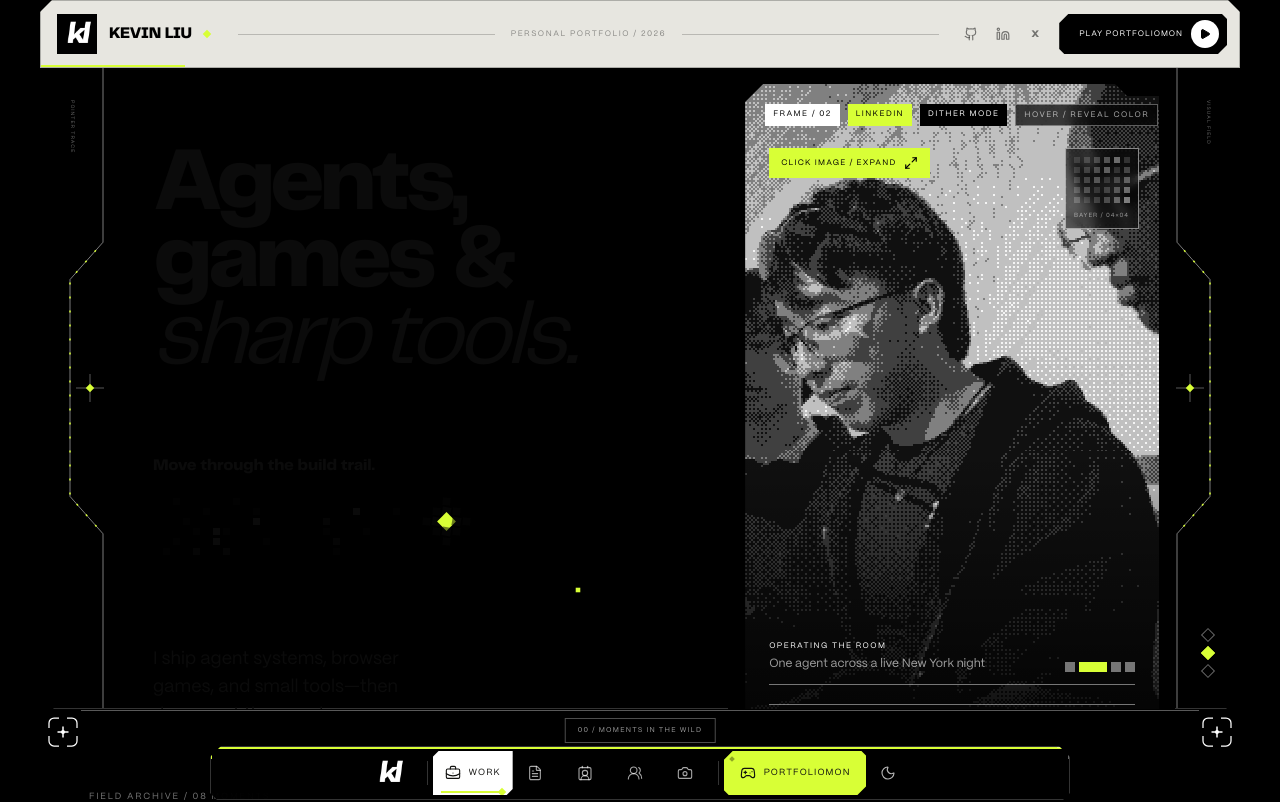
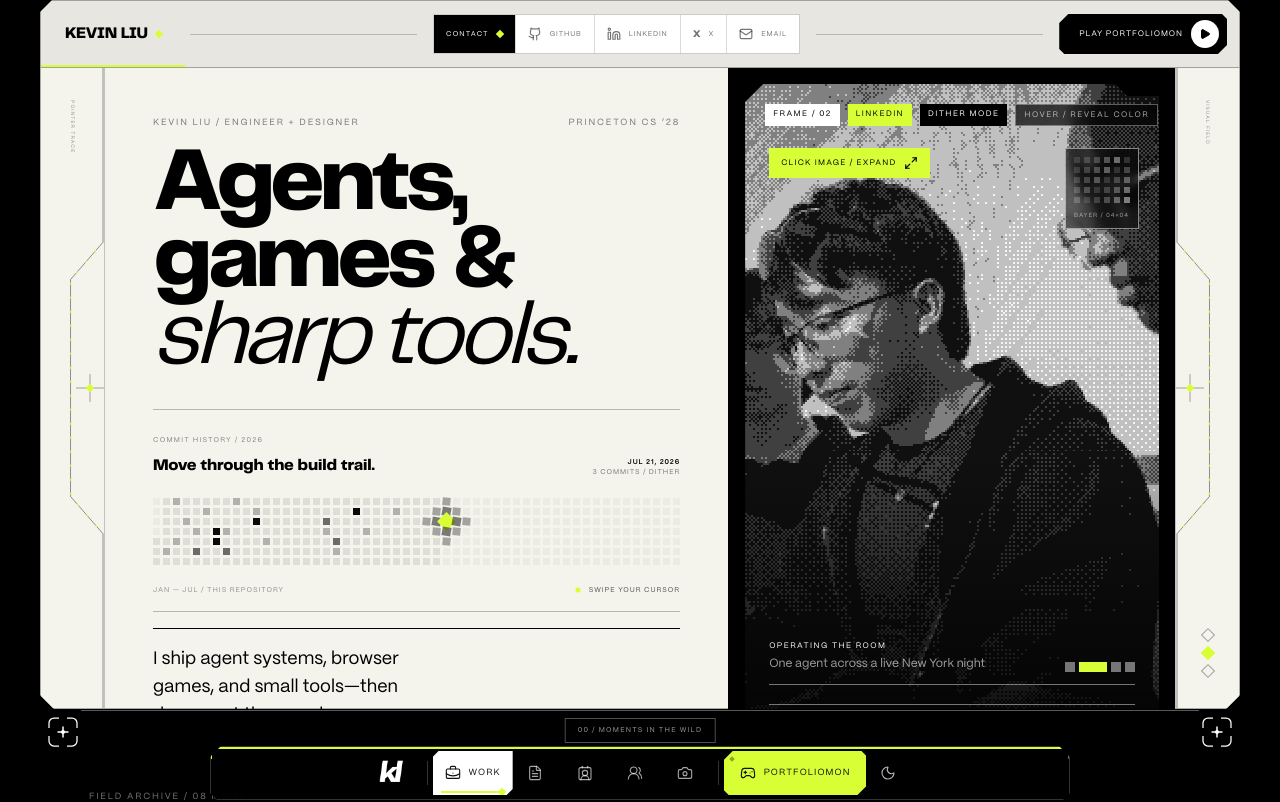
Before and after one commit to Kevin-Liu-01/useful-worlds, a Next.js app: page / in a window 1280 px wide. Shown: the top 802 px of the page. Built offline with nearby package versions, Linux system fonts and the light colour scheme; a web font is replaced by a local one.

Commit message:
Unify landing frame and contact navigation

```diff
--- a/src/components/landing/projectIndexLanding.tsx
+++ b/src/components/landing/projectIndexLanding.tsx
@@ -17,6 +17,7 @@ import {
   Github,
   Images,
   Linkedin,
+  Mail,
   Maximize2,
   Play,
   X,
@@ -2455,7 +2456,9 @@ const HeroMarginRail = ({
     aria-label={
       side === "left" ? "Responsive pointer trace" : "Hero visual modes"
     }
-    className="relative hidden h-full min-h-0 overflow-hidden bg-black text-white xl:block"
+    className={`relative hidden h-full min-h-0 overflow-hidden bg-[#f4f3ec] text-black xl:block ${
+      side === "left" ? "border-r border-black/20" : "border-l border-black/20"
+    }`}
   >
     <svg
       aria-hidden="true"
@@ -2465,7 +2468,8 @@ const HeroMarginRail = ({
     >
       <motion.path
         fill="none"
-        stroke="rgba(255,255,255,.48)"
+        stroke="currentColor"
+        strokeOpacity=".42"
         strokeWidth="1"
         vectorEffect="non-scaling-stroke"
         animate={{
@@ -2502,12 +2506,12 @@ const HeroMarginRail = ({
         side === "left" ? "right-0" : "left-0"
       }`}
     >
-      <span className="absolute left-1/2 top-0 h-full w-px -translate-x-1/2 bg-white/35" />
-      <span className="absolute left-0 top-1/2 h-px w-full -translate-y-1/2 bg-white/35" />
+      <span className="absolute left-1/2 top-0 h-full w-px -translate-x-1/2 bg-current opacity-35" />
+      <span className="absolute left-0 top-1/2 h-px w-full -translate-y-1/2 bg-current opacity-35" />
       <span className="absolute left-1/2 top-1/2 h-1.5 w-1.5 -translate-x-1/2 -translate-y-1/2 rotate-45 bg-[#d8ff36]" />
     </div>
 
-    <span className="absolute left-1/2 top-8 -translate-x-1/2 font-kode text-[5px] uppercase tracking-[0.2em] text-white/40 [writing-mode:vertical-rl]">
+    <span className="absolute left-1/2 top-8 -translate-x-1/2 font-kode text-[5px] uppercase tracking-[0.2em] text-black/40 [writing-mode:vertical-rl]">
       {side === "left" ? "Pointer trace" : "Visual field"}
     </span>
 
@@ -2523,7 +2527,7 @@ const HeroMarginRail = ({
             className={`h-2.5 w-2.5 rotate-45 border transition ${
               mode === item.id
                 ? "border-[#d8ff36] bg-[#d8ff36]"
-                : "border-white/40 bg-black hover:border-white hover:bg-white"
+                : "border-current bg-transparent opacity-35 hover:bg-current hover:opacity-100"
             }`}
           />
         ))}
@@ -2645,6 +2649,67 @@ const HeroCommitField = ({
   );
 };
 
+const HeaderContactCluster = ({ compact = false }: { compact?: boolean }) => {
+  const contacts = [
+    {
+      label: "GitHub",
+      href: SOCIAL_LINKS.github,
+      icon: <Github className="h-3.5 w-3.5" />,
+    },
+    {
+      label: "LinkedIn",
+      href: SOCIAL_LINKS.linkedin,
+      icon: <Linkedin className="h-3.5 w-3.5" />,
+    },
+    {
+      label: "X",
+      href: SOCIAL_LINKS.x,
+      icon: <span className="font-telegraf text-[10px] font-black">X</span>,
+    },
+    {
+      label: "Email",
+      href: `mailto:${SOCIAL_LINKS.email}`,
+      icon: <Mail className="h-3.5 w-3.5" />,
+    },
+  ];
+
+  return (
+    <motion.nav
+      layoutId="header-contact-cluster"
+      aria-label="Contact Kevin Liu"
+      className={`flex items-center overflow-hidden border border-black/20 bg-white ${
+        compact ? "h-8" : "h-10"
+      }`}
+      transition={{ type: "spring", stiffness: 320, damping: 30 }}
+    >
+      {!compact && (
+        <span className="hidden h-full items-center bg-black px-3 font-kode text-[7px] uppercase tracking-[0.17em] text-white sm:flex">
+          Contact
+          <span className="ml-2 h-1.5 w-1.5 rotate-45 bg-[#d8ff36]" />
+        </span>
+      )}
+      {contacts.map((contact) => (
+        <Link
+          key={contact.label}
+          href={contact.href}
+          target={contact.href.startsWith("mailto:") ? undefined : "_blank"}
+          aria-label={contact.label}
+          className={`group flex h-full items-center justify-center gap-2 border-l border-black/15 text-black/55 transition first:border-l-0 hover:bg-black hover:text-white ${
+            compact ? "w-8" : "w-9 px-2 xl:w-auto xl:px-3"
+          }`}
+        >
+          {contact.icon}
+          {!compact && (
+            <span className="hidden font-kode text-[7px] uppercase tracking-[0.12em] xl:inline">
+              {contact.label}
+            </span>
+          )}
+        </Link>
+      ))}
+    </motion.nav>
+  );
+};
+
 const ProjectIndexLanding = ({ onEnter }: { onEnter: () => void }) => {
   const [isLaunching, setIsLaunching] = useState(false);
   const [heroMode, setHeroMode] = useState<HeroMode>("dither");
@@ -2741,9 +2806,9 @@ const ProjectIndexLanding = ({ onEnter }: { onEnter: () => void }) => {
         animate={{
           top: navDocked ? 12 : 0,
           width: navDocked
-            ? "min(232px, calc(100vw - 32px))"
+            ? "min(410px, calc(100vw - 32px))"
             : "min(1520px, calc(100vw - clamp(20px, 6.25vw, 80px)))",
-          height: navDocked ? 46 : 68,
+          height: navDocked ? 50 : 68,
           boxShadow: navDocked
             ? "0 16px 50px rgba(0,0,0,.32)"
             : "0 0 0 rgba(0,0,0,0)",
@@ -2752,25 +2817,22 @@ const ProjectIndexLanding = ({ onEnter }: { onEnter: () => void }) => {
             : "polygon(12px 0, calc(100% - 12px) 0, 100% 12px, 100% 100%, 0 100%, 0 12px)",
         }}
         transition={{ type: "spring", stiffness: 260, damping: 29, mass: 0.8 }}
-        className={`fixed left-1/2 z-[95] -translate-x-1/2 overflow-hidden border backdrop-blur-xl transition-colors duration-300 ${
-          navDocked
-            ? "border-white/20 bg-black/95 text-white"
-            : "border-black/25 bg-[#f4f3ec]/95 text-black"
-        }`}
-      >
-        <AnimatePresence initial={false} mode="wait">
+        className="fixed left-1/2 z-[95] -translate-x-1/2 overflow-hidden border border-black/30 bg-[#f4f3ec]/95 text-black backdrop-blur-xl"
+      >
+        <AnimatePresence initial={false} mode="popLayout">
           {navDocked ? (
             <motion.div
               key="compact-kevin"
-              className="flex h-full items-center justify-center"
+              className="flex h-full items-center justify-center gap-3 px-3"
               initial={{ opacity: 0, scale: 0.86, filter: "blur(8px)" }}
               animate={{ opacity: 1, scale: 1, filter: "blur(0px)" }}
               exit={{ opacity: 0, scale: 0.9, filter: "blur(6px)" }}
               transition={{ duration: 0.22 }}
             >
+              <motion.div layoutId="header-kevin-name">
                 <Link
                   href="/#top"
-                className="group flex h-full w-full items-center justify-center gap-3 font-telegraf text-sm font-black uppercase tracking-[-0.01em]"
+                  className="group flex h-8 items-center justify-center gap-2 px-2 font-telegraf text-sm font-black uppercase tracking-[-0.01em]"
                 >
                   Kevin Liu
                   <motion.span
@@ -2779,6 +2841,8 @@ const ProjectIndexLanding = ({ onEnter }: { onEnter: () => void }) => {
                     transition={{ duration: 4, repeat: Infinity }}
                   />
                 </Link>
+              </motion.div>
+              <HeaderContactCluster compact />
             </motion.div>
           ) : (
             <motion.div
@@ -2789,63 +2853,25 @@ const ProjectIndexLanding = ({ onEnter }: { onEnter: () => void }) => {
               exit={{ opacity: 0, y: -8 }}
               transition={{ duration: 0.2 }}
             >
+              <motion.div layoutId="header-kevin-name">
                 <Link
                   href="/#top"
-                className="circuit-control group flex min-w-0 items-center gap-2 py-1 pl-1 pr-3 transition-colors hover:bg-black hover:text-white sm:gap-3"
-              >
-                <Image
-                  src="/images/logo.png"
-                  alt=""
-                  width={40}
-                  height={40}
-                  loading="eager"
-                  className="h-10 w-10 shrink-0 object-cover"
-                />
+                  className="circuit-control group flex min-w-0 items-center gap-2 px-3 py-2 transition-colors hover:bg-black hover:text-white"
+                >
                   <span className="truncate font-telegraf text-sm font-black uppercase tracking-[-0.02em] sm:text-base">
                     Kevin Liu
                   </span>
                   <span className="h-1.5 w-1.5 shrink-0 rotate-45 bg-[#d8ff36]" />
                 </Link>
-
-              <div className="hidden min-w-0 flex-1 items-center gap-4 md:flex">
-                <span className="h-px min-w-8 flex-1 bg-black/20" />
-                <span className="font-kode text-[7px] uppercase tracking-[0.19em] text-black/40 lg:text-[8px]">
-                  Personal portfolio / 2026
-                </span>
-                <span className="h-px min-w-8 flex-1 bg-black/20" />
+              </motion.div>
+
+              <div className="flex min-w-0 flex-1 items-center justify-center gap-4">
+                <span className="hidden h-px min-w-6 flex-1 bg-black/20 sm:block" />
+                <HeaderContactCluster />
+                <span className="hidden h-px min-w-6 flex-1 bg-black/20 sm:block" />
               </div>
 
               <div className="flex shrink-0 items-center gap-1.5 sm:gap-2">
-                <nav
-                  aria-label="Kevin Liu social links"
-                  className="hidden items-center lg:flex"
-                >
-                  <Link
-                    href={SOCIAL_LINKS.github}
-                    target="_blank"
-                    aria-label="GitHub"
-                    className="circuit-control flex h-8 w-8 items-center justify-center text-black/50 transition hover:bg-black hover:text-white"
-                  >
-                    <Github className="h-3.5 w-3.5" />
-                  </Link>
-                  <Link
-                    href={SOCIAL_LINKS.linkedin}
-                    target="_blank"
-                    aria-label="LinkedIn"
-                    className="circuit-control-reverse flex h-8 w-8 items-center justify-center text-black/50 transition hover:bg-black hover:text-white"
-                  >
-                    <Linkedin className="h-3.5 w-3.5" />
-                  </Link>
-                  <Link
-                    href={SOCIAL_LINKS.x}
-                    target="_blank"
-                    aria-label="X"
-                    className="circuit-control flex h-8 w-8 items-center justify-center font-telegraf text-[10px] font-black text-black/50 transition hover:bg-black hover:text-white"
-                  >
-                    X
-                  </Link>
-                </nav>
-
                 <button
                   type="button"
                   onClick={launch}
@@ -2873,12 +2899,16 @@ const ProjectIndexLanding = ({ onEnter }: { onEnter: () => void }) => {
       <section
         id="top"
         onMouseMove={followPointer}
-        className={`spotlight-field relative border-b border-white/20 bg-black ${SECTION_FRAME}`}
+        className="spotlight-field relative mx-3 max-w-[1520px] border-x border-b border-black/30 bg-[#f4f3ec] text-black sm:mx-6 lg:mx-10 2xl:mx-auto"
+        style={{
+          clipPath:
+            "polygon(0 0, 100% 0, 100% calc(100% - 14px), calc(100% - 14px) 100%, 14px 100%, 0 calc(100% - 14px))",
+        }}
       >
         <div className="mx-auto grid w-full grid-cols-1 xl:grid-cols-[64px_minmax(0,1fr)_64px]">
           <HeroMarginRail side="left" mode={heroMode} onMode={setHeroMode} />
 
-          <div className="mx-auto grid min-h-[590px] w-full grid-cols-1 border-x border-black/20 lg:h-[clamp(640px,72svh,760px)] lg:min-h-0 lg:grid-cols-12">
+          <div className="mx-auto grid min-h-[590px] w-full grid-cols-1 bg-[#f4f3ec] lg:h-[clamp(640px,72svh,760px)] lg:min-h-0 lg:grid-cols-12">
             <div className="relative z-10 flex min-w-0 flex-col justify-between border-b border-black p-5 sm:p-8 lg:col-span-7 lg:border-b-0 lg:border-r lg:p-10 xl:p-12">
               <div className="flex items-center justify-between gap-4 font-kode text-[8px] uppercase tracking-[0.2em] text-black/50 sm:text-[9px]">
                 <span>Kevin Liu / engineer + designer</span>
```
Lines whose indentation alone changed are shown as unchanged.
